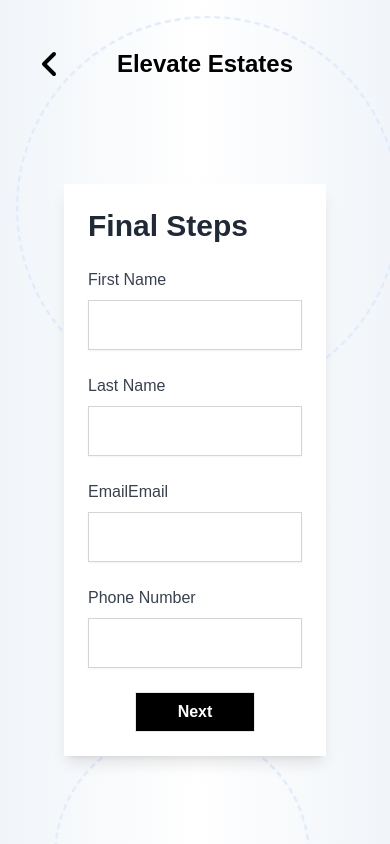
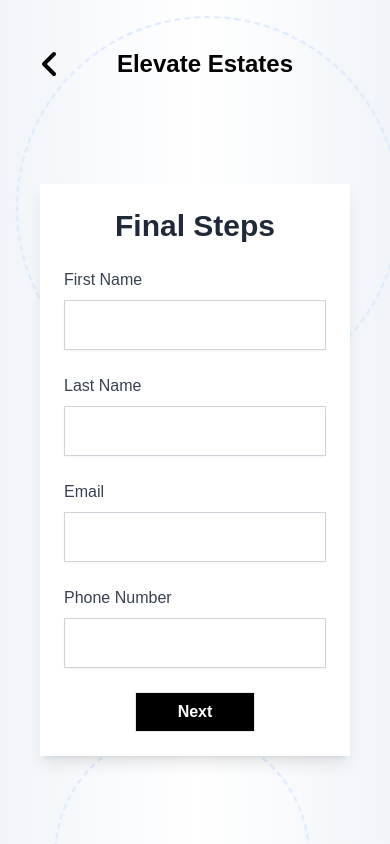
Before and after one commit to y-emam/elevate-estates, a Next.js app: page /submition in a window 390 px wide. Shown: the top 844 px of the page. Built offline with nearby package versions, Linux system fonts and the light colour scheme.

Commit message:
made the submittion code responsive

```diff
--- a/app/propertyType/page.tsx
+++ b/app/propertyType/page.tsx
@@ -52,7 +52,7 @@ function PropertyType() {
   return (
     <div className="bg-gradient-to-r from-slate-100 via-white to-slate-50 h-full relative">
       <Navbar />
-      <div className="pt-36 flex flex-col justify-center">
+      <div className=" z-10 pt-36 flex flex-col justify-center">
         <h1 className="w-full text-black text-center text-xl font-bold">
           Pick up your Property Type
         </h1>
@@ -78,10 +78,10 @@ function PropertyType() {
             </div>
           ))}
         </div>
+
+        <RotatingCircles />
       </div>
       <Footer />
-
-      <RotatingCircles />
     </div>
   );
 }
--- a/app/submition/page.tsx
+++ b/app/submition/page.tsx
@@ -85,9 +85,9 @@ function Submitiotn() {
   return (
     <div className="bg-gradient-to-r from-slate-100 via-white to-slate-100 h-full relative overflow-x-hidden">
       <Navbar />
-      <div className="flex justify-center items-center min-h-screen">
-        <div className="bg-white p-6 m-16 shadow-lg w-full max-w-md z-20">
-          <h1 className="text-3xl font-bold text-gray-800 mb-6 m-auto">
+      <div className="flex justify-center items-center min-h-screen px-4 sm:px-6 lg:px-8">
+        <div className="bg-white p-6 m-6 sm:m-16 shadow-lg w-full max-w-md z-20">
+          <h1 className="text-3xl font-bold text-gray-800 mb-6 text-center">
             Final Steps
           </h1>
           <form onSubmit={handleSubmit} className="space-y-6">
@@ -116,8 +116,8 @@ function Submitiotn() {
                 className="w-full p-3 border border-gray-300 shadow-sm focus:outline-none focus:ring-2 focus:ring-navy"
               />
             </div>
+
             <div className="space-y-2">
-              <label className="text-gray-700 font-medium">Email</label>
               <label className="text-gray-700 font-medium">Email</label>
               <input
                 type="email"
@@ -128,6 +128,7 @@ function Submitiotn() {
                 className="w-full p-3 border border-gray-300 shadow-sm focus:outline-none focus:ring-2 focus:ring-navy"
               />
             </div>
+
             <div className="space-y-2">
               <label className="text-gray-700 font-medium">Phone Number</label>
               <input
```
